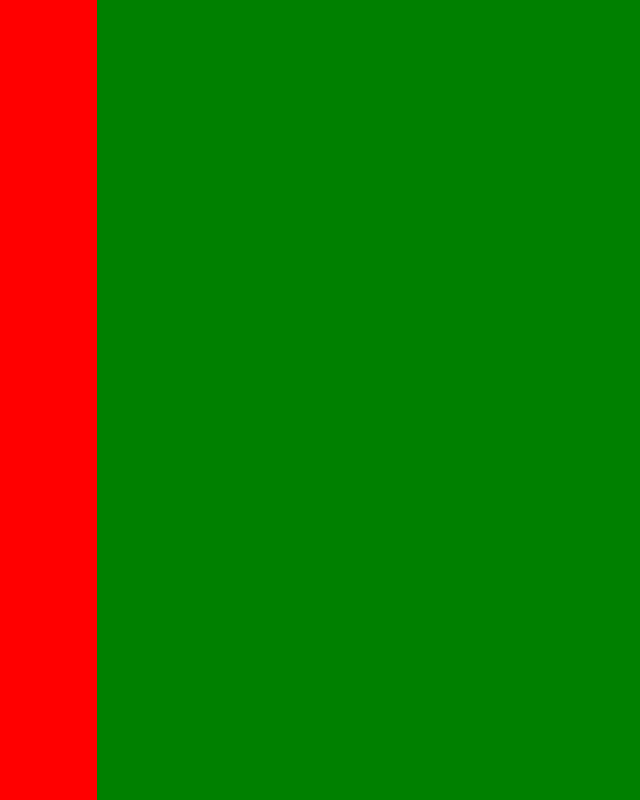
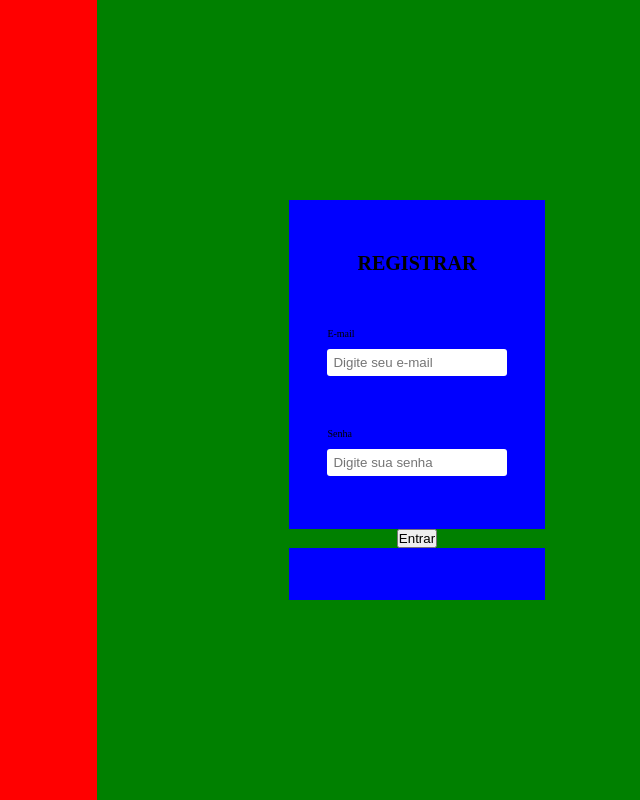
Before and after one commit to renangiaretta/contact-sync, a React (Vite) app in the folder contact-sync/: page / in a window 1280 px wide. Shown: the whole page, without its empty margins (543-1183 px from the left). Built offline with nearby package versions, Linux system fonts and the light colour scheme.

Commit message:
feat: create login page

```diff
--- a/contact-sync/src/pages/Login/index.tsx
+++ b/contact-sync/src/pages/Login/index.tsx
@@ -1,14 +1,38 @@
-
+import { LoginData, LoginSchema } from './schemas'
+import './styles.sass'
+import { useForm } from 'react-hook-form'
+import { zodResolver } from '@hookform/resolvers/zod'
+import { useAuth } from '../../hooks/useAuth'
 
 
 const Login = () => {
+
+    const { register, handleSubmit } = useForm<LoginData>({
+        resolver: zodResolver(LoginSchema)
+    })
+    const { signIn } = useAuth()
+
     return (
         <main className="main-container">
             <div className="left-container">
-
             </div>
             <div className="right-container">
-
+                <form className="login-form-container" onSubmit={handleSubmit(signIn)}>
+                    <div className="login-title-container">
+                        <h1 className="login-title">REGISTRAR</h1>
+                    </div>
+                    <div className="login-input-container">
+                        <label className="login-label" htmlFor="">E-mail</label>
+                        <input className="login-input" type="text" placeholder='Digite seu e-mail' {...register('email')} />
+                    </div>
+                    <div className="login-input-container">
+                        <label className="login-label" htmlFor="">Senha</label>
+                        <input className="login-input" type="password" placeholder='Digite sua senha' {...register('password')} />
+                    </div>
+                    <div className="login-button-container">
+                        <button className="login-button" type='submit'>Entrar</button>
+                    </div>
+                </form>
             </div>
         </main>
     )
--- /dev/null
+++ b/contact-sync/src/pages/Login/schemas.ts
@@ -0,0 +1,9 @@
+import { z } from 'zod'
+
+
+export const LoginSchema = z.object({
+    email: z.string().nonempty('É necessário informar um e-mail').email('Insira um e-mail válido'),
+    password: z.string().nonempty('Informe a senha')
+})
+
+export type LoginData = z.infer<typeof LoginSchema>
--- a/contact-sync/src/pages/Login/styles.sass
+++ b/contact-sync/src/pages/Login/styles.sass
@@ -23,36 +23,36 @@
     height: 100%
     background-color: green
 
-.register-form-container
+.login-form-container
     display: flex
     flex-direction: column
     justify-content: space-evenly
     align-items: center
-    height: 70%
-    width: 60%
+    height: 50%
+    width: 40%
     background-color: blue
 
-.register-title-container
+.login-title-container
     display: flex
     justify-content: center
     align-items: center
     width: 100%
 
-.register-input-container
+.login-input-container
     display: flex
     flex-direction: column
     justify-content: center
     width: 70%
     gap: 1rem
 
-.register-input
+.login-input
     display: flex
     width: 60&
     padding: 0.6rem
     border: none
     border-radius: 0.3rem
 
-.register-button-container
+.login-button-container
     display: flex
     justify-content: center
     align-items: center
--- a/contact-sync/src/providers/AuthProvider.tsx
+++ b/contact-sync/src/providers/AuthProvider.tsx
@@ -1,29 +1,46 @@
-import { ReactNode, createContext } from 'react'
-import { RegisterData } from '../pages/Register/schemas'
+import { ReactNode, createContext, useEffect, useState } from 'react'
 import { api } from '../services/api'
+import { useNavigate } from 'react-router-dom'
+import { LoginData } from '../pages/Login/schemas'
 
 
 interface AuthProviderProps {
     children: ReactNode
 }
 interface AuthContextValues {
-    registerCustomer: (data: RegisterData) => void
+    signIn: (data: LoginData) => void
+    loading: boolean
 }
 
 export const AuthContext = createContext<AuthContextValues>({} as AuthContextValues)
 
 export const AuthProvider = ({ children }: AuthProviderProps) => {
-    const registerCustomer = async (data: RegisterData) => {
+    const navigate = useNavigate()
+    const [ loading, setLoading ] = useState(true)
+
+    useEffect(() => {
+        const token = localStorage.getItem('contact-sync:token')
+        if (!token) {
+            return
+        }
+        api.defaults.headers.authorization = `Bearer ${token}`
+        setLoading(false)
+    }, [])
+
+    const signIn = async (data: LoginData) => {
         try {
-            const response = api.post('/customers', data)
-            console.log(response)
+            const response = await api.post('/login', data)
+            const { token } = response.data
+            api.defaults.headers.authorization = `Bearer ${token}`
+            localStorage.setItem('contact-sync:token', token)
+            navigate('dashboard')
         } catch (error) {
             console.error(error)
         }
     }
 
     return (
-        <AuthContext.Provider value={{ registerCustomer }}>
+        <AuthContext.Provider value={{ signIn, loading }}>
             { children }
         </AuthContext.Provider>
     )
--- /dev/null
+++ b/contact-sync/src/routes/ProtectedRoutes.tsx
@@ -0,0 +1,12 @@
+import { useAuth } from '../hooks/useAuth'
+import { Outlet } from 'react-router-dom'
+
+
+export const ProtectedRoutes = () => {
+    const { loading } = useAuth()
+
+    if (loading) {
+        return <div>Carregando...</div>
+    }
+    return <Outlet />
+}
--- a/contact-sync/src/routes/index.tsx
+++ b/contact-sync/src/routes/index.tsx
@@ -5,14 +5,17 @@ import {
     Route,
     Routes
 } from 'react-router-dom'
+import { ProtectedRoutes } from './ProtectedRoutes'
 
 
 export const RoutesMain = ( ) => {
     return(
         <Routes>
             <Route path='/' element={<Login />} />
-            <Route path='/home' element={<Home />} />
             <Route path='/register' element={<Register />} />
+            <Route element={<ProtectedRoutes /> } >
+                <Route path='/home' element={<Home />} />
+            </Route>
         </Routes>
     )
 }
```
